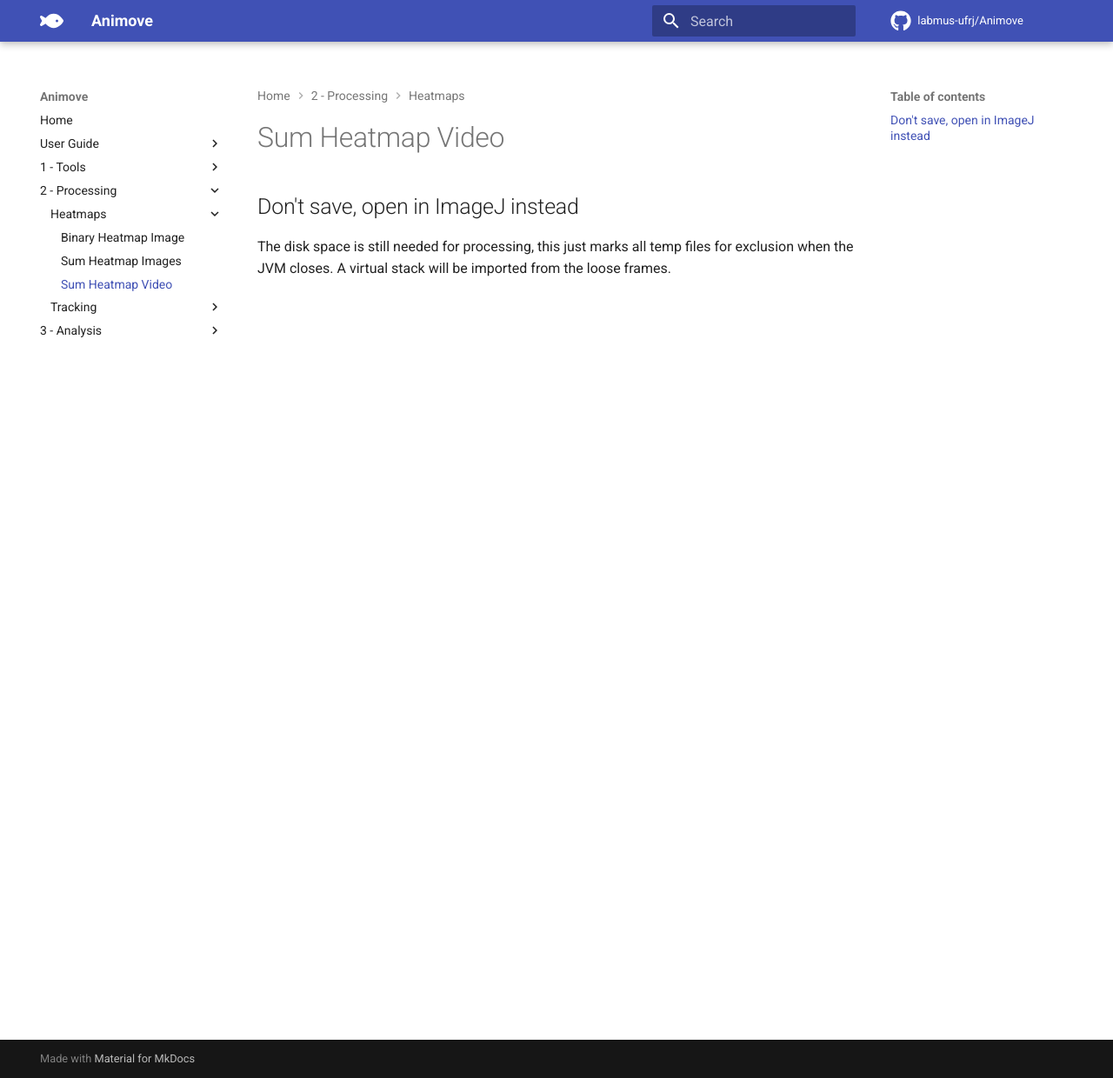
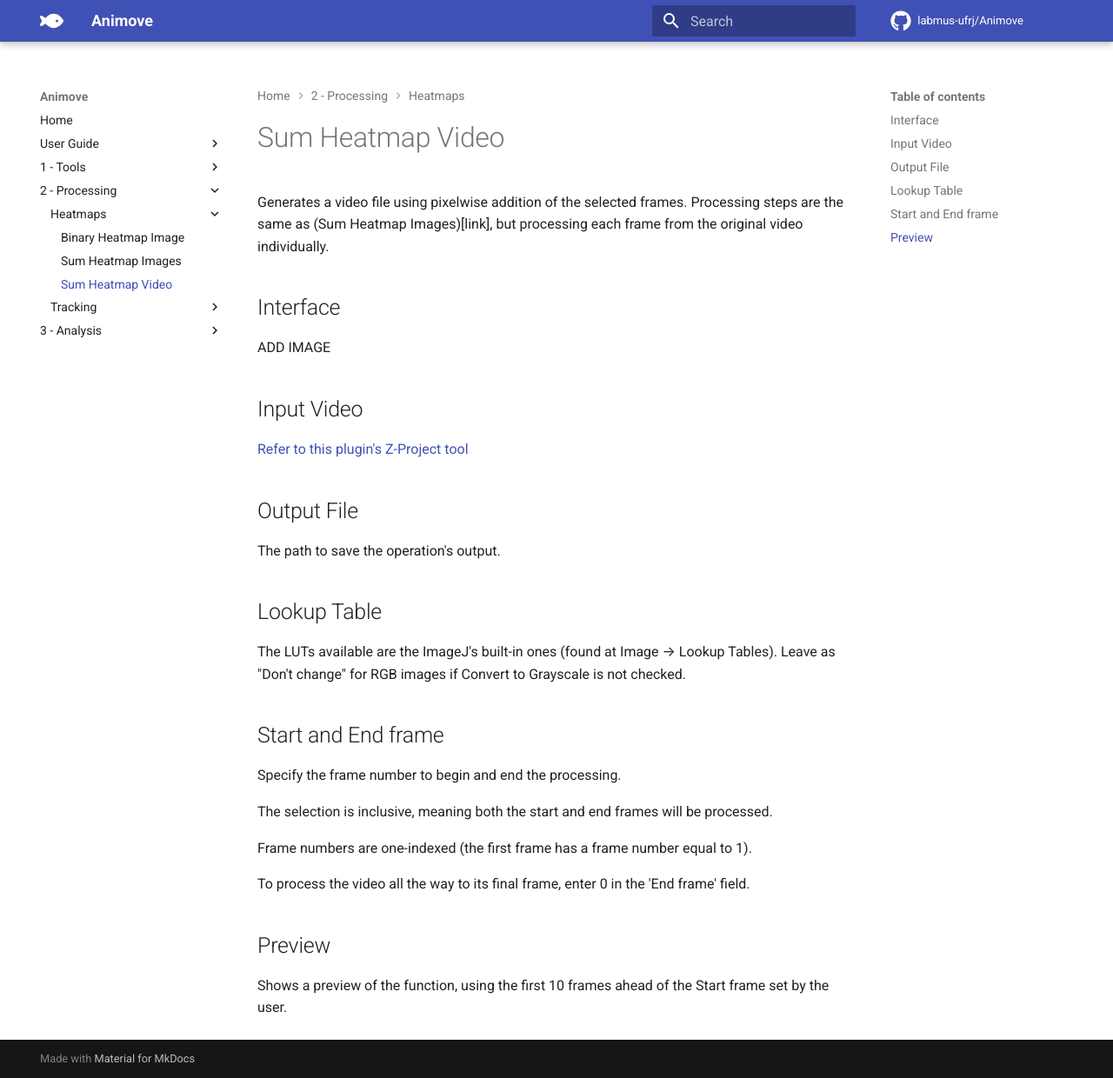
Before and after one commit to labmus-ufrj/Animove, an MkDocs documentation site: the page built from docs/docs/processing/heatmap-video.md, in a window 1280 px wide and 1240 px high. Shown: the whole window at 87% size. Built offline with MkDocs 1.6.1 and Material for MkDocs 9.7.7, drawn with Linux system fonts in a browser that asks for light colours; comment, search, counter and statistics services are not loaded.

Commit message:
Update heatmap-video.md

```diff
--- a/docs/docs/processing/heatmap-video.md
+++ b/docs/docs/processing/heatmap-video.md
@@ -1,9 +1,25 @@
 # Sum Heatmap Video
+
+Generates a video file using pixelwise addition of the selected frames. Processing steps are the same as (Sum Heatmap Images)[link], but processing each frame from the original video individually.
+
+## Interface
+
+ADD IMAGE
+
+## Input Video
+[Refer to this plugin's Z-Project tool](../tools/z-project.md#input-video)
+
+--8<-- "output-file.md"
+
+## Lookup Table
+The LUTs available are the ImageJ's built-in ones (found at Image → Lookup Tables). Leave as "Don't change" for RGB images if Convert to Grayscale is not checked.
+
+--8<-- "start-end-frame.md"
+
+--8<-- "preview.md"
+
 
 <!--
 info:
 essa macro faz a mesma coisa que o heatmap images só que uma vez por frame do vídeo original.
 -->
-
-## Don't save, open in ImageJ instead
-The disk space is still needed for processing, this just marks all temp files for exclusion when the JVM closes. A virtual stack will be imported from the loose frames.
```
